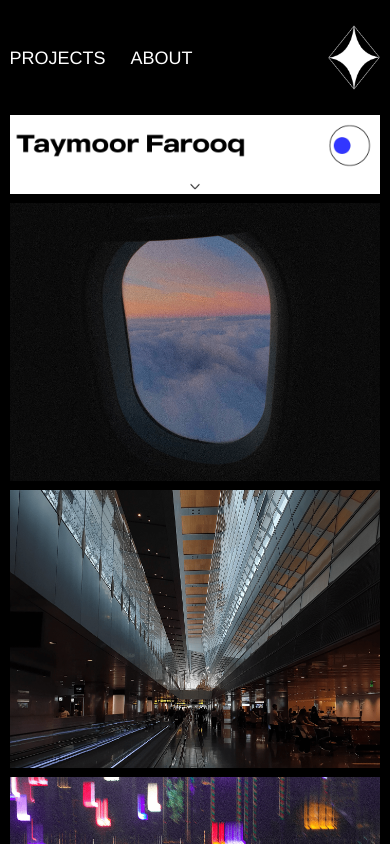
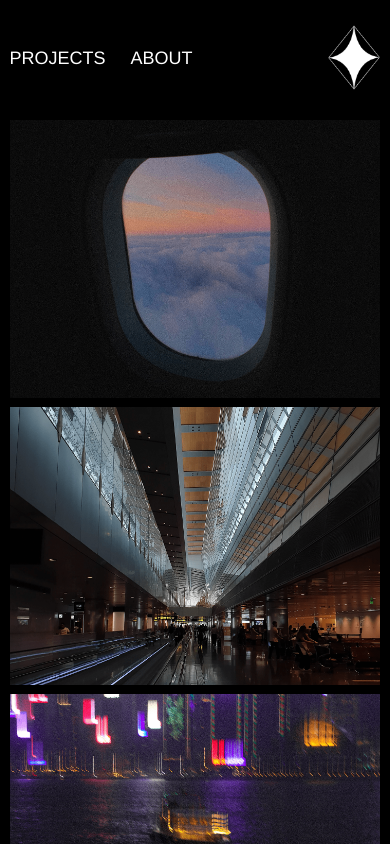
Before and after one commit to taymoorfarooq/website, a React (Create React App) app: page / in a window 390 px wide. Shown: the top 844 px of the page. Built offline with nearby package versions, Linux system fonts and the light colour scheme.

Commit message:
removed masthead from mobile view

```diff
--- a/src/styles/Projects.css
+++ b/src/styles/Projects.css
@@ -60,8 +60,13 @@ body {
 
 @media screen and (max-width: 825px) {
 
-  #masthead-header{
-    margin-bottom: -1.5%;
+  #masthead-header {
+    display: none;
+    /* margin-bottom: -1.5%; */
+  }
+
+  #masthead-arrow-animation {
+    display: none;
   }
 
   #cover1 img {
```
